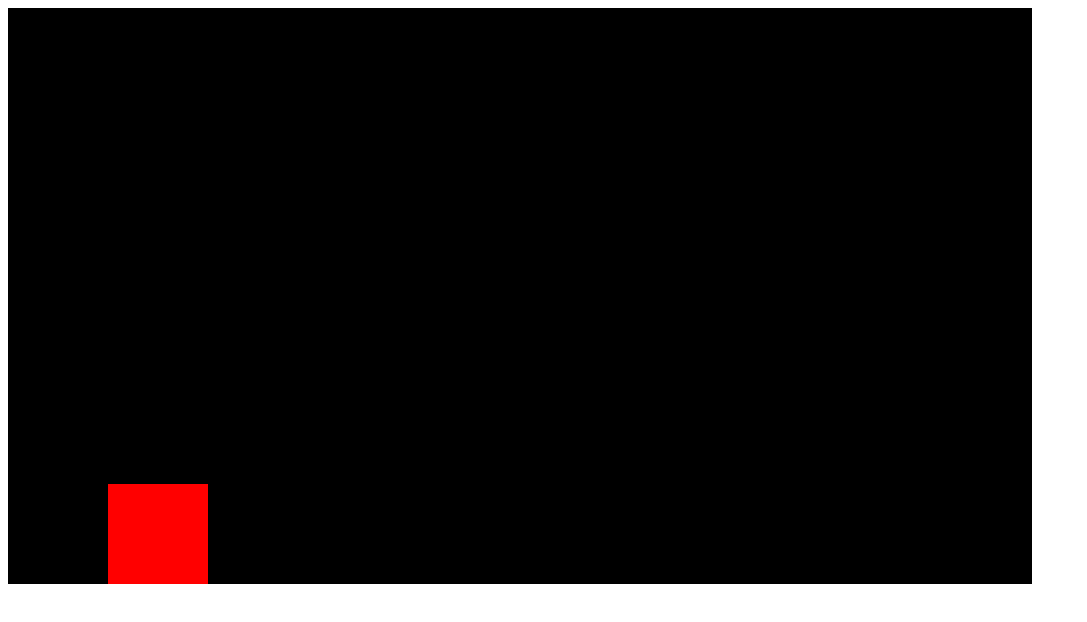
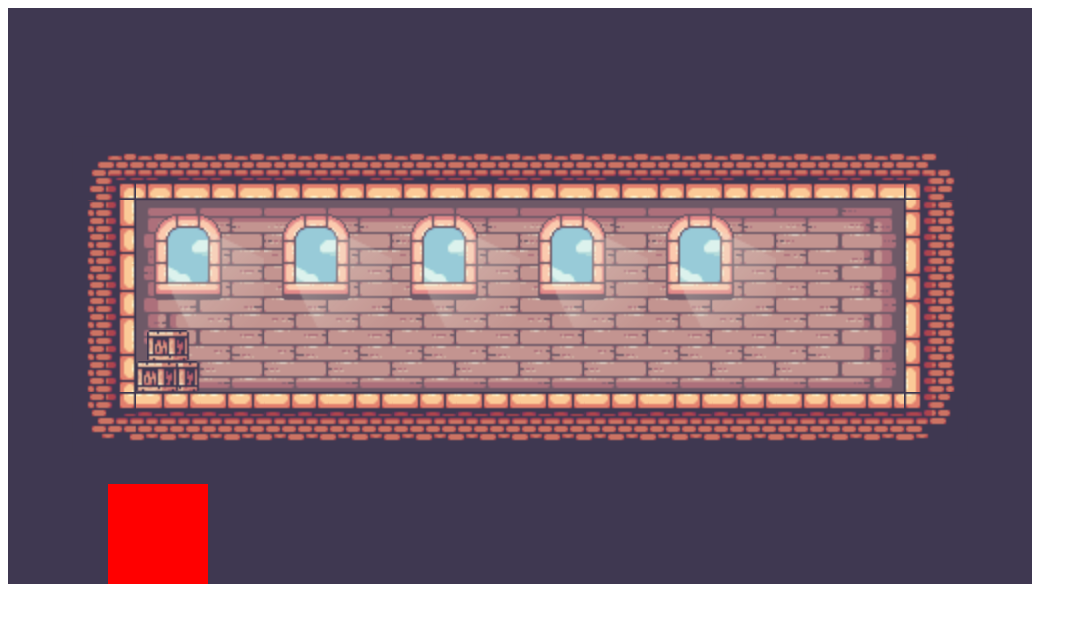
Before and after one commit to JohnYakou/kings_and_pigs, a plain HTML site: page index.html in a window 1280 px wide. Shown: the whole page, without its empty margins (0-1087 px from the left). Drawn offline with Linux system fonts and the light colour scheme.

Commit message:
Background sprite - 05/08/2023 - 15h02

```diff
--- a/index.html
+++ b/index.html
@@ -11,6 +11,7 @@
     <!-- On utilise l'élément HTML <canvas> avec l'API canvas, ou l'API WebGL pour dessiner des graphiques et des animations. (source : mozilla.org) -->
     <canvas></canvas>
 
+    <script src="js/classes/Sprite.js"></script>
     <script src="js/classes/Player.js"></script>
     <script src="js/eventListener.js"></script>
     <script src="index.js"></script>
--- a/index.js
+++ b/index.js
@@ -4,6 +4,14 @@ const c = canvas.getContext('2d');
 
 canvas.width = 64 * 16 // 1024;
 canvas.height = 64 * 9 // 576;
+
+const backgroundLevel1 = new Sprite({
+    position: {
+        x: 0,
+        y: 0,
+    },
+    imageSrc: "./img/backgroundLevel1.png",
+})
 
 const player = new Player();
 
@@ -25,9 +33,12 @@ function animate(){
     // La méthode window.requestAnimationFrame() indique au navigateur qu'on souhaite exécuter une animation et demande que celui-ci exécute une fonction spécifique de mise à jour de l'animation, avant le prochain rafraîchissement à l'écran du navigateur. Cette méthode prend comme argument une fonction de rappel qui sera appelée avant le rafraîchissement du navigateur.
     window.requestAnimationFrame(animate);
     // spécifie une couleur
-    c.fillStyle = "black";
+    // c.fillStyle = "black";
     // La méthode CanvasRenderingContext2D.fillRect() de l'API 2D des Canvas dessine un rectangle plein aux coordonnées (x, y), aux dimensions déterminées par largeur et hauteur et au style déterminé par l'attribut fillStyle.
-    c.fillRect(0, 0, canvas.width, canvas.height);
+    // c.fillRect(0, 0, canvas.width, canvas.height);
+
+    // pour afficher l'image
+    backgroundLevel1.draw();
 
     // sans cela, le perso ne s'arrete pas lorsqu'il marche
     player.velocity.x = 0;
@@ -50,40 +61,3 @@ function animate(){
 
 // pour activer la function
 animate();
-
-// PLAYER MOVEMENT
-window.addEventListener("keydown", (event) => {
-    switch (event.key){
-        // Je saute lorsque j'appui sur W
-        case "w":
-            // console.log("J'ai appuyer sur W");
-            // condition me permettant de sauter qu'une seule fois
-            if(player.velocity.y === 0){
-                player.velocity.y = -20;
-            }
-            break
-
-        // je vais à gauche lorsque je clic sur A
-        case "a":
-            keys.a.pressed = true;
-            break
-
-        // je vais à droite lorsque je clic sur D
-        case "d":
-            keys.d.pressed = true;
-            break
-    }
-})
-
-// sans cela, le bonhomme ne s'arrete pas dans sa marche. Après chaque pas, le bonhomme repasse à 0, c'est-à-dire à l'arret.
-window.addEventListener("keyup", (event) => {
-    switch (event.key){
-        case "a":
-            keys.a.pressed = false;
-            break
-
-        case "d":
-            keys.d.pressed = false;
-            break
-    }
-})
--- /dev/null
+++ b/js/classes/Sprite.js
@@ -0,0 +1,19 @@
+// création d'un sprite (c'est juste une image)
+class Sprite {
+    // imageSrc permet de charger d'autres images sans taper leurs chemins dans this.image.src
+    constructor({position, imageSrc}){
+        this.position = position;
+        // pour créer l'image
+        this.image = new Image();
+        this.image.onload = () => {
+            this.loaded = true
+        }
+        // pour charger l'image
+        this.image.src = imageSrc;
+        this.loaded = false;
+    }
+    draw(){
+        if(!this.loaded) return
+        c.drawImage(this.image, this.position.x, this.position.y)
+    }
+}
```
Also changed, not shown: img/backgroundLevel1.png (added), img/backgroundLevel2.png (added), img/backgroundLevel3.png (added), img/box.png (added), img/doorOpen.png (added), img/king/enterDoor.png (added), img/king/idle.png (added), img/king/idleLeft.png (added), img/king/runLeft.png (added), img/king/runRight.png (added).
